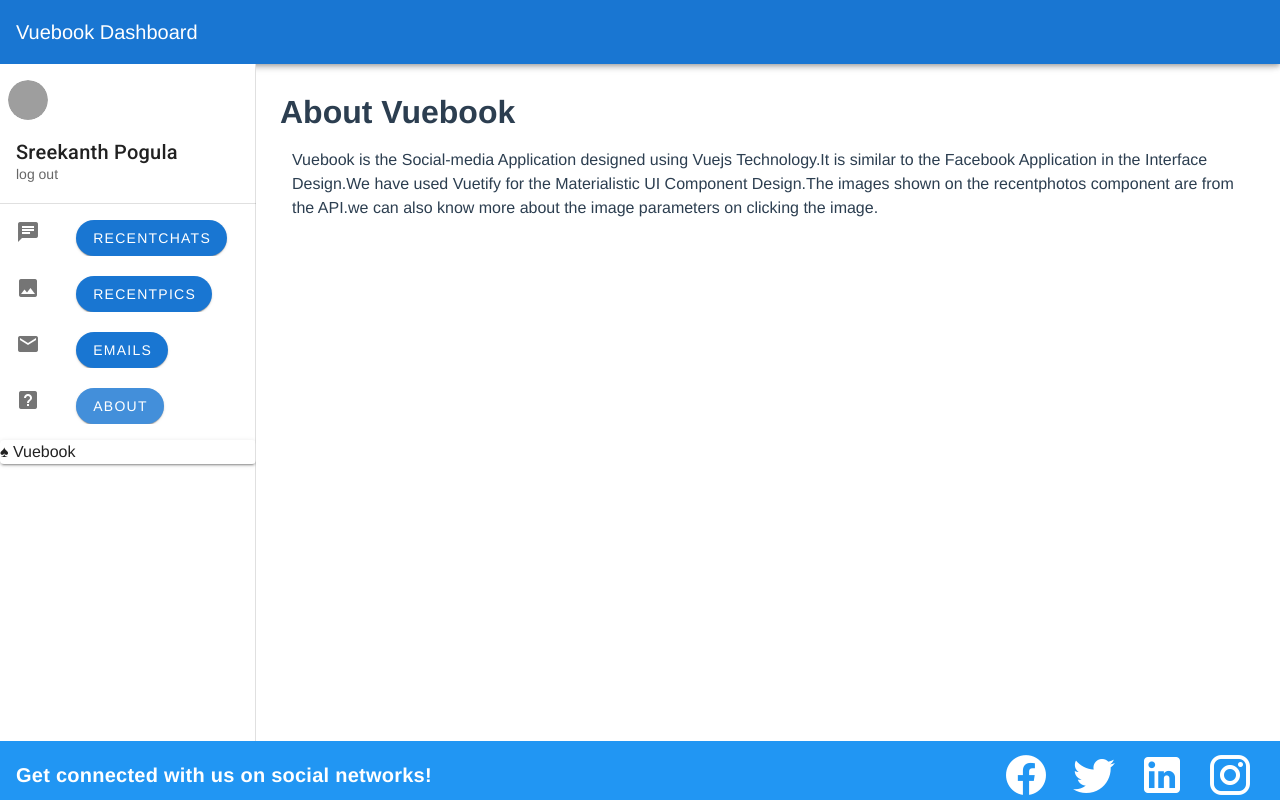
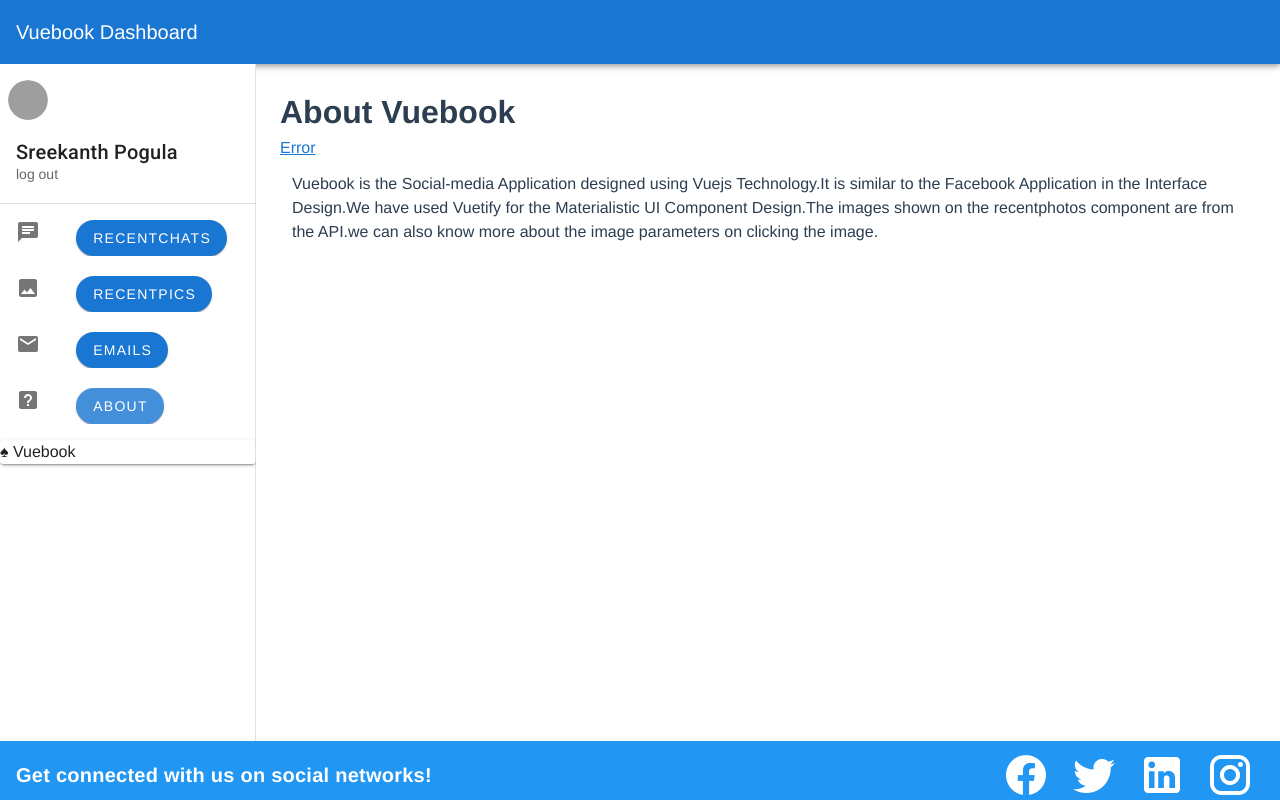
Before and after one commit to sreekanthpogula/Vuebook, a Vue app: page /dashboard/about in a window 1280 px wide. Built offline with nearby package versions, Linux system fonts and the light colour scheme; grey boxes are pictures that could not be loaded.

Commit message:
added the javascript assignment code file

```diff
--- a/src/components/About.vue
+++ b/src/components/About.vue
@@ -2,6 +2,7 @@
   <v-main>
     <v-container>
       <h1>About Vuebook</h1>
+      <router-link :to="{ name: 'error' }">Error</router-link>
       <v-container>
         <article>
           Vuebook is the Social-media Application designed using Vuejs Technology.It is
--- a/src/router/guards/myFirstguard.js
+++ b/src/router/guards/myFirstguard.js
@@ -1,7 +1,8 @@
 export default function consoleRouterGuard(to, from, next) {
 
-    console.log(to)
-    console.log(from)
-    console.log('printing')
-           return next();
+    console.log(to, from, next)
+    next(true)
+//     console.log(from)
+//     console.log('these are global routes')
+//            return next();
     }
--- a/src/router/index.js
+++ b/src/router/index.js
@@ -5,6 +5,12 @@ import Dashboard from '../components/Dashboard.vue'
 import Details from '../components/Details.vue'
 import VueRouter from 'vue-router'
 import consoleRouterGuard from './guards/myFirstguard'
+// import beforeEach from 'vue-router'
+// import  beforeResolve from 'vue-router'
+// import afterEach from 'vue-router'
+// import onError from  'vue-router'
+
+
 Vue.use(Router)
 const routes = [
   {
@@ -29,10 +35,29 @@ const routes = [
         component: () => import('../components/Recentphotos.vue')
       },
       // dynamic segments start with a colon
-      { path: '/dashboard/recentphotos/details/:id', component: Details, props: true},
+      { path: '/dashboard/recentphotos/details/:id', component: Details, props: true,
+      beforeEnter: (to, from, next) => {
+        console.log(to)
+        console.log(from)
+        console.log('Entering User', to.params.id)
+        next()
+      },
+      // beforeRouteLeave (to, from, next) {
+      //   console.log(to)
+      //   console.log(from)
+      //   console.log('leaving user from',to.params.id)
+      //   next();
+      // },
+     },
       {
         path: '/dashboard/about',
         name: 'About',
+        beforeResolve(to, from, next) {
+          console.log(to)
+          console.log(from)
+          console.log('Global -- beforeResolve - fired.')
+          next()
+        },
         component: () => import('../components/About.vue')
       },
       {
@@ -48,11 +73,52 @@ const routes = [
     component: () => import('../components/ForgotPassword.vue')
   },
 ];
+
 const router = new VueRouter({
 
   routes,
   mode: 'history',
 
 })
+
+
 router.beforeEach(consoleRouterGuard)
+
+router.beforeEach((to, from, next) => {
+  console.log('Global -- beforeEach - fired')
+  console.log(to)
+  console.log(from)
+  // re-route
+  if (to.path === '/dashboard/about') {
+    next()
+  }
+  // Abort navigation based on some criteria:
+  else if (to.path === '/user/1') {
+    next()
+  }
+  else if (to.path === '/error') {
+    const err = new Error('My Error Message')
+
+    // pass the error to onError() callback.
+    next(err)
+  }
+  else {
+    next()
+  }
+})
+
+router.beforeResolve((to, from, next) => {
+  console.log(to)
+  console.log(from)
+  console.log('Global -- beforeResolve - fired.')
+  next()
+})
+
+router.afterEach((to, from) => {
+  console.log(`Global -- afterEach - Just moved from '${from.path}' to '${to.path}'`)
+})
+
+router.onError(err => {
+  console.error('Handling this error', err.message)
+})
 export default router
```
